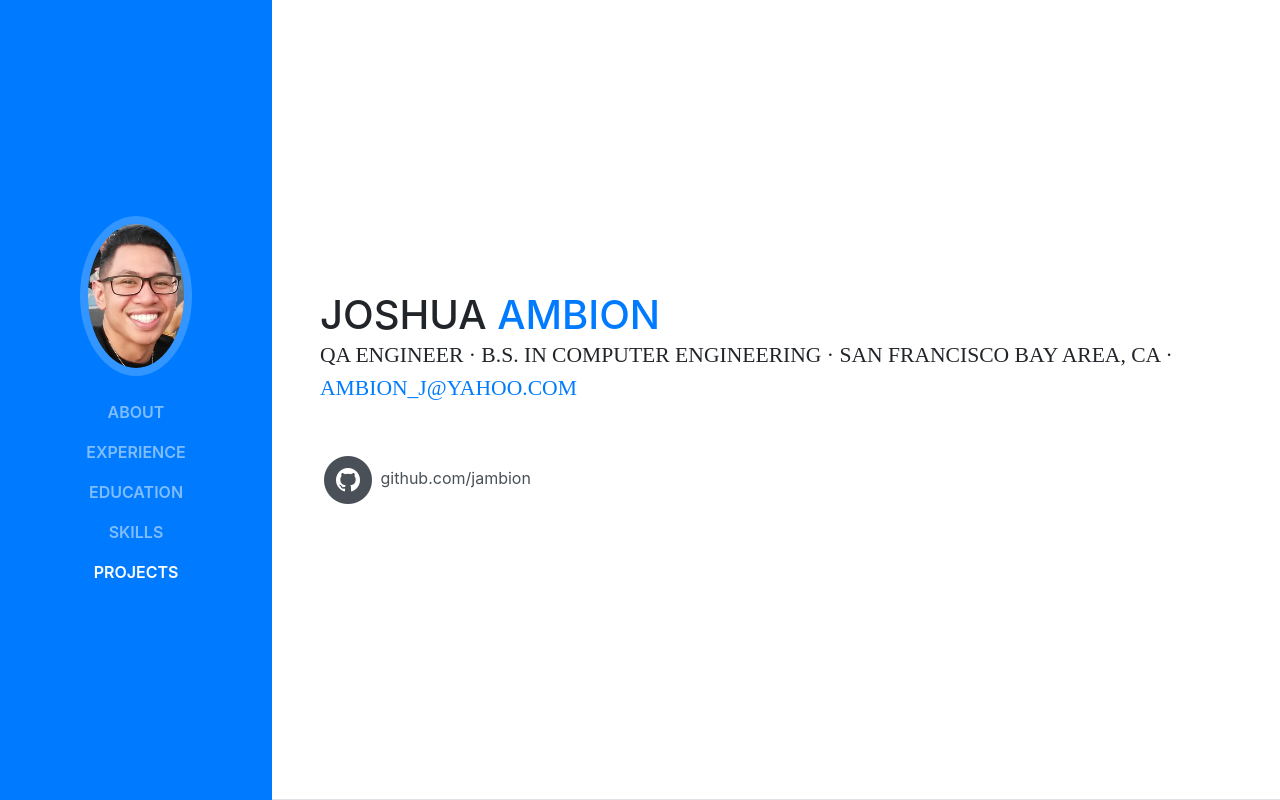
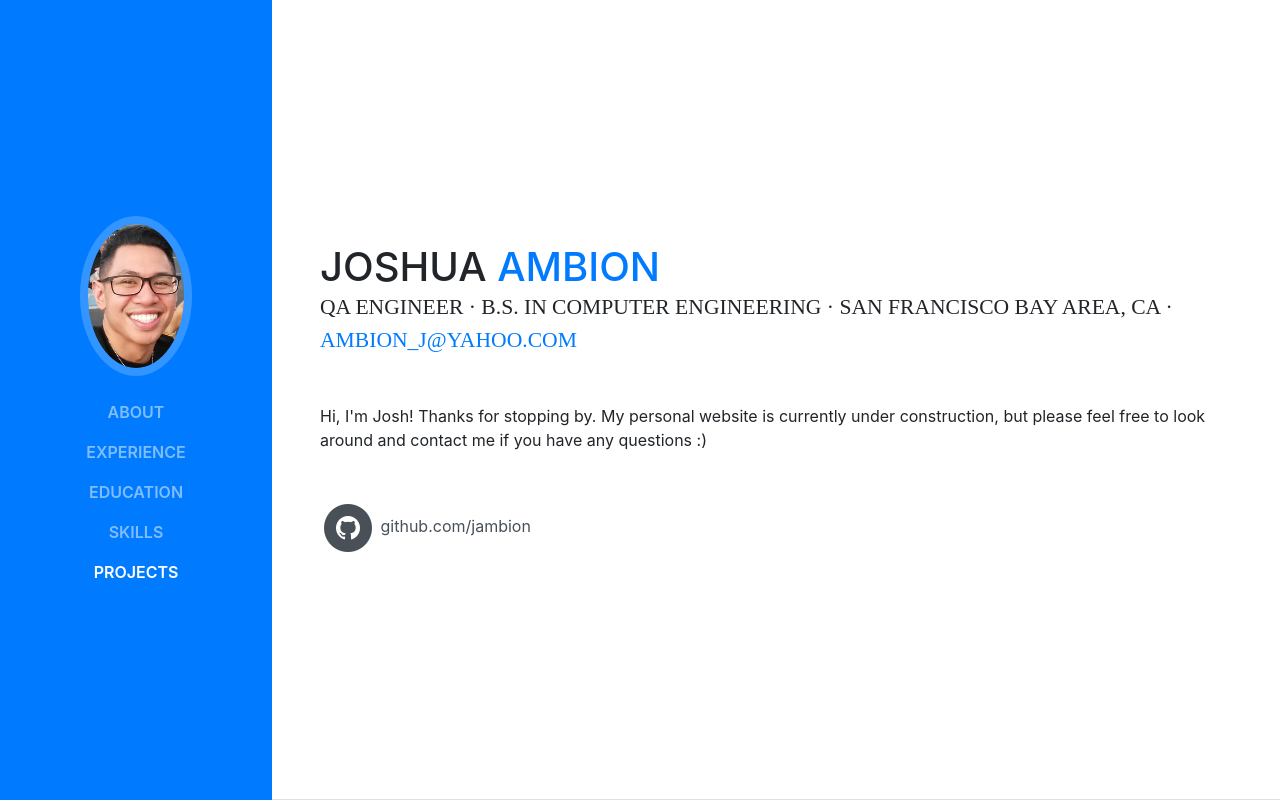
Before and after one commit to jambion/jAmbion.github.io, a website with bundled scripts: page index.html in a window 1280 px wide. Shown: the top 800 px of the page. Built offline with nearby package versions, Linux system fonts and the light colour scheme; a web font is replaced by a local one.

Commit message:
Modify about me, under construction

```diff
--- a/index.html
+++ b/index.html
@@ -75,6 +75,7 @@
           </div>
           <p class="mb-5">
             <!-- About Me Description Goes Here -->
+            Hi, I'm Josh! Thanks for stopping by. My personal website is currently under construction, but please feel free to look around and contact me if you have any questions :)
           </p>
           <ul class="list-inline list-social-icons mb-0">
             <!-- <li class="list-inline-item">
@@ -330,7 +331,7 @@
         <div class="my-auto">
           <h2 class="mb-5">Projects</h2>
 
-          <!-- What's Popping -->
+          <!-- What's Poppin' -->
           <div class="resume-item d-flex flex-column flex-md-row mb-5">
             <div class="resume-content mr-auto">
              	<h3 class="mb-0">"What's Poppin'": A Movie Review Site (2017)</h3>
```
